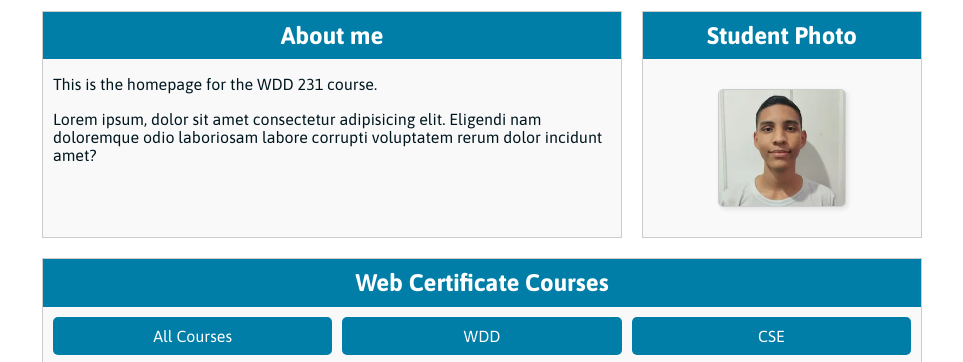
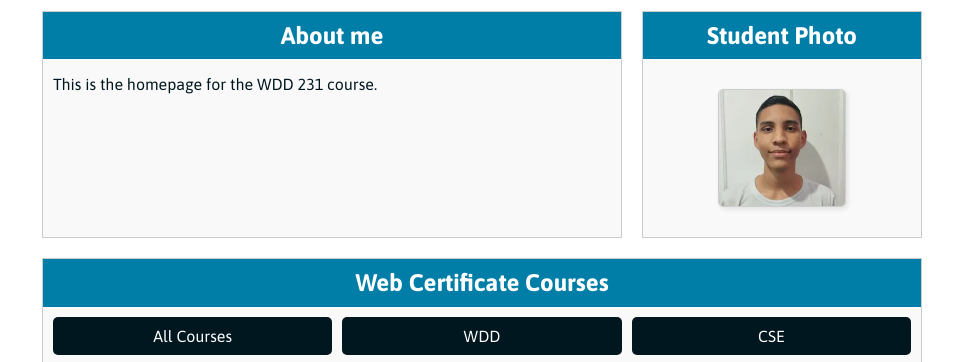
Before and after one commit to dylanjcm/wdd231, a plain HTML site: page index.html in a window 1280 px wide. Shown: the part 210-572 px from the top of the page, without its empty margins (158-1121 px from the left). Drawn offline with Linux system fonts and the light colour scheme.

Commit message:
fixed errors

```diff
--- a/index.html
+++ b/index.html
@@ -6,7 +6,7 @@
     <meta name="viewport" content="width=device-width, initial-scale=1.0">
     <title>WDD 231 - Homepage</title>
     <meta name="author" content="Dylan Janesky Calderon Machado">
-    <meta name="description" content="Homepage for WDD 231 - Web Development">
+    <meta name="description" content="Course Homepage Assignment for WDD 231 - Web Development, Main Page of the Repository">
     <link rel="preconnect" href="https://fonts.googleapis.com">
     <link rel="preconnect" href="https://fonts.gstatic.com" crossorigin>
     <link href="https://fonts.googleapis.com/css2?family=Asap:ital,wght@0,100..900;1,100..900&display=swap"
@@ -36,8 +36,6 @@
         <section class="info-box" id="about-box">
             <h2>About me</h2>
             <p>This is the homepage for the WDD 231 course.</p>
-            <p>Lorem ipsum, dolor sit amet consectetur adipisicing elit. Eligendi nam doloremque odio laboriosam labore
-                corrupti voluptatem rerum dolor incidunt amet?</p>
         </section>
         <section class="info-box" id="photo-box">
             <h2>Student Photo</h2>
--- a/styles/base.css
+++ b/styles/base.css
@@ -213,11 +213,11 @@ h2 {
     padding: 10px;
     border: none;
     border-radius: 5px;
-    background-color: #007EA7;
+    background-color: #00171F;
     color: white;
     cursor: pointer;
 }
 
 #filter-buttons button:hover {
-    background-color: #00A8E8;
+    background-color: #012632;
 }
```
